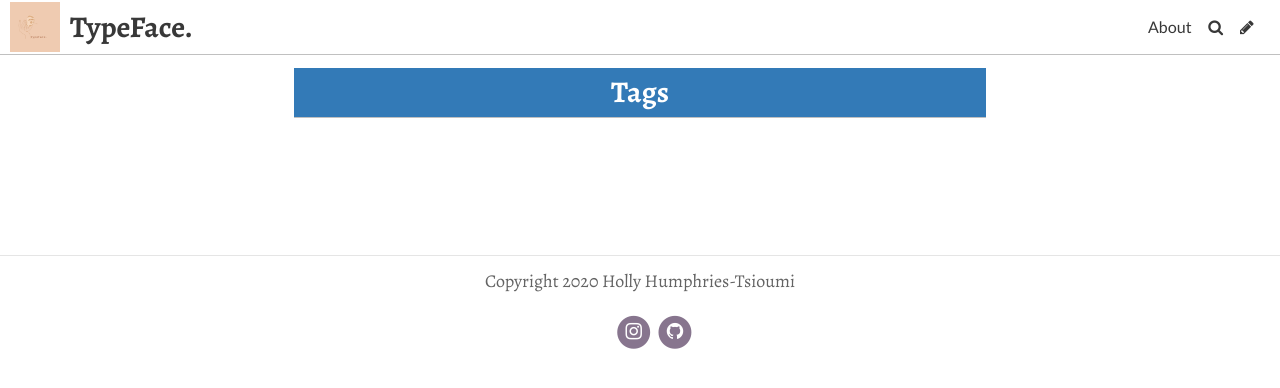
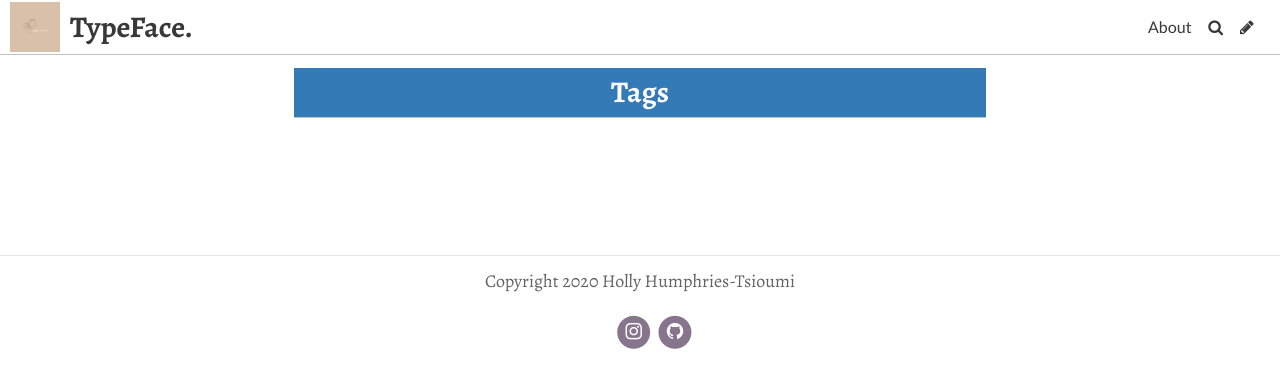
Before and after one commit to hollyhumphries/mybrookesblog, a Jekyll site: the page built from pages/tags.md, in a window 1280 px wide. Shown: the top 388 px of the page. Built offline with Jekyll 4.4.1, drawn with Linux system fonts in a browser that asks for light colours; some web fonts are replaced.

Commit message:
Update Settings “general”

```diff
--- a/_data/settings.yml
+++ b/_data/settings.yml
@@ -4,9 +4,9 @@
 footer_text: Copyright 2020 Holly Humphries-Tsioumi
 header_feature_image: ../uploads/untitled-design-3.png
 bannerheight: 100vh
-logo: ../uploads/android-chrome-192x192.png
-favicon: ../uploads/apple-touch-icon.png
-gridlayout: false
-fixednavbar: false
+logo: ../uploads/brown-grooming-experts-beauty-logo-4.png
+favicon: ../uploads/brown-grooming-experts-beauty-logo-4.png
+gridlayout: true
+fixednavbar: true
 upzoom: true
 items: []
```
Also changed, not shown: uploads/brown-grooming-experts-beauty-logo-4.png (added).
